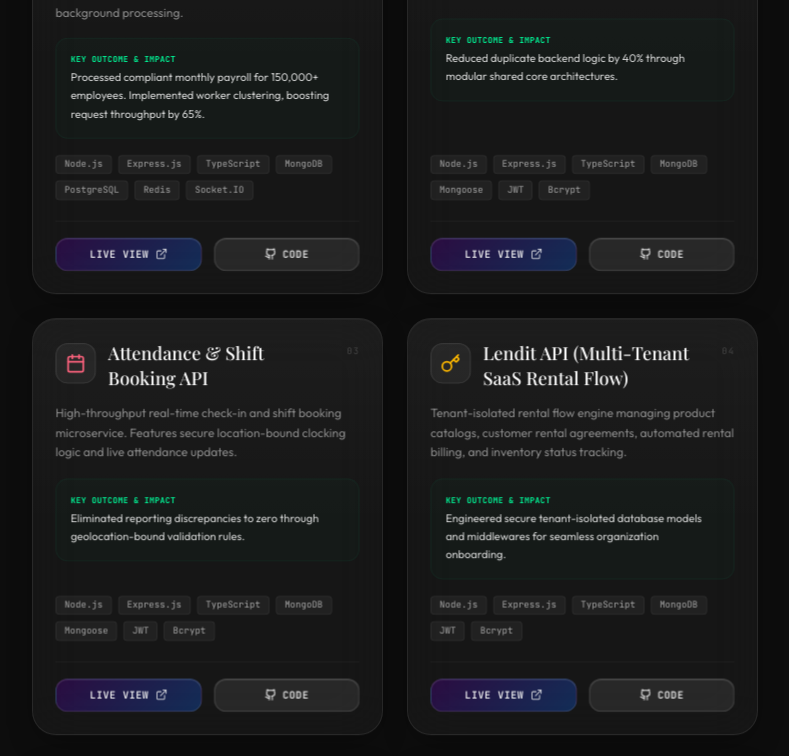
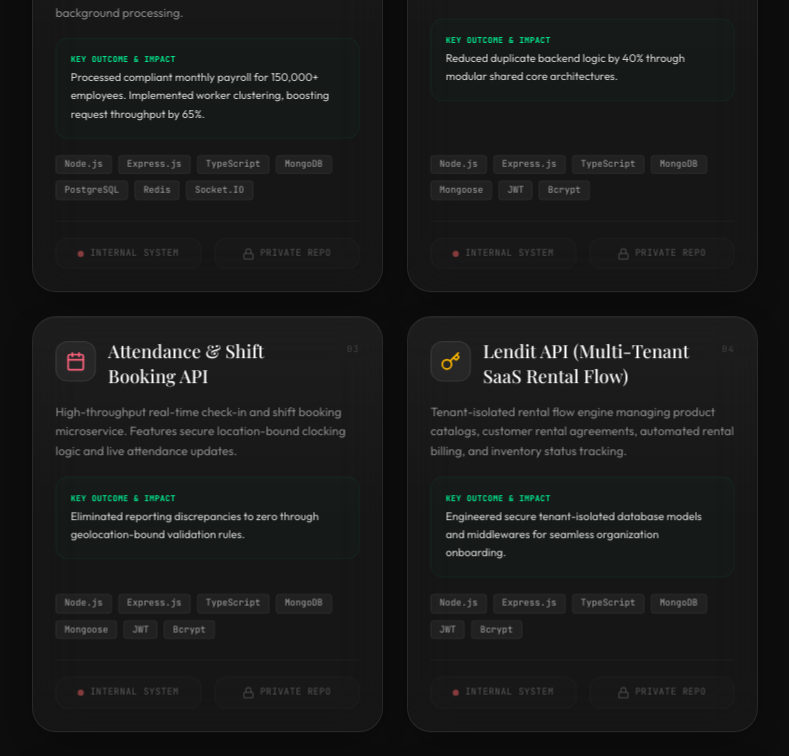
Before and after one commit to NajilRahman/portfolio, a React (Vite) app: page / in a window 1280 px wide. Shown: the part 1360-2116 px from the top of the page, without its empty margins (452-1241 px from the left). Built offline with nearby package versions, Linux system fonts and the light colour scheme; a web font is replaced by a local one.

Commit message:
Disable Live View and Code links for private company projects

```diff
--- a/src/components/Projects.tsx
+++ b/src/components/Projects.tsx
@@ -9,6 +9,7 @@
   icon: React.ReactNode;
   demoUrl: string;
   sourceUrl: string;
+  isPrivate?: boolean;
 }
 
 const projectsData: Project[] = [
@@ -19,7 +20,8 @@
     impact: "Processed compliant monthly payroll for 150,000+ employees. Implemented worker clustering, boosting request throughput by 65%.",
     icon: <Server className="w-5 h-5 text-indigo-400" />,
     demoUrl: "#",
-    sourceUrl: "https://github.com/NajilRahman"
+    sourceUrl: "https://github.com/NajilRahman",
+    isPrivate: true
   },
   {
     name: "Arnoc API (Gamified Car Wash Platform)",
@@ -28,7 +30,8 @@
     impact: "Reduced duplicate backend logic by 40% through modular shared core architectures.",
     icon: <Car className="w-5 h-5 text-pink-400" />,
     demoUrl: "#",
-    sourceUrl: "https://github.com/NajilRahman"
+    sourceUrl: "https://github.com/NajilRahman",
+    isPrivate: true
   },
   {
     name: "Attendance & Shift Booking API",
@@ -37,7 +40,8 @@
     impact: "Eliminated reporting discrepancies to zero through geolocation-bound validation rules.",
     icon: <Calendar className="w-5 h-5 text-rose-400" />,
     demoUrl: "#",
-    sourceUrl: "https://github.com/NajilRahman"
+    sourceUrl: "https://github.com/NajilRahman",
+    isPrivate: true
   },
   {
     name: "Lendit API (Multi-Tenant SaaS Rental Flow)",
@@ -46,7 +50,8 @@
     impact: "Engineered secure tenant-isolated database models and middlewares for seamless organization onboarding.",
     icon: <Key className="w-5 h-5 text-amber-400" />,
     demoUrl: "#",
-    sourceUrl: "https://github.com/NajilRahman"
+    sourceUrl: "https://github.com/NajilRahman",
+    isPrivate: true
   },
   {
     name: "Stocksigo API (Inventory & Billing Engine)",
@@ -55,7 +60,8 @@
     impact: "Engineered real-time stock aggregation workflows and transaction logs, preventing data/billing mismatches.",
     icon: <ShoppingBag className="w-5 h-5 text-emerald-400" />,
     demoUrl: "#",
-    sourceUrl: "https://github.com/NajilRahman"
+    sourceUrl: "https://github.com/NajilRahman",
+    isPrivate: true
   },
   {
     name: "Athenora API (LMS & Class Scheduler)",
@@ -64,7 +70,8 @@
     impact: "Created modular REST endpoints for student-teacher sessions and cloud file/folder organization structures.",
     icon: <BookOpen className="w-5 h-5 text-sky-400" />,
     demoUrl: "#",
-    sourceUrl: "https://github.com/NajilRahman"
+    sourceUrl: "https://github.com/NajilRahman",
+    isPrivate: true
   },
   {
     name: "AI-Assisted Customer Relationship Management",
@@ -73,7 +80,8 @@
     impact: "Integrated local Ollama & OpenRouter models to automate qualitative lead triage and categorization.",
     icon: <Brain className="w-5 h-5 text-purple-400" />,
     demoUrl: "#",
-    sourceUrl: "https://github.com/NajilRahman"
+    sourceUrl: "https://github.com/NajilRahman",
+    isPrivate: true
   },
   {
     name: "WebAuthn Passkey & SSO Handoff Gateway",
@@ -82,7 +90,8 @@
     impact: "Replaced legacy credentials with Passkeys, cutting login latency by 50% and protecting session cookies.",
     icon: <Lock className="w-5 h-5 text-teal-400" />,
     demoUrl: "#",
-    sourceUrl: "https://github.com/NajilRahman"
+    sourceUrl: "https://github.com/NajilRahman",
+    isPrivate: true
   }
 ];
 
@@ -208,6 +217,18 @@
               </div>
 
               {/* Actions */}
+              {project.isPrivate ? (
+                <div className="flex items-center justify-between border-t border-white/5 pt-4 mt-5 gap-3 w-full">
+                  <span className="font-mono text-[9px] uppercase tracking-wider text-graphite bg-white/2 px-3 py-2 rounded-xl border border-white/5 flex items-center gap-1.5 flex-1 justify-center select-none opacity-60">
+                    <span className="w-1.5 h-1.5 rounded-full bg-red-400/80" />
+                    Internal System
+                  </span>
+                  <span className="font-mono text-[9px] uppercase tracking-wider text-graphite bg-white/2 px-3 py-2 rounded-xl border border-white/5 flex items-center gap-1.5 flex-1 justify-center select-none opacity-60">
+                    <Lock className="w-3 h-3 text-graphite/80" />
+                    Private Repo
+                  </span>
+                </div>
+              ) : (
                 <div className="flex items-center justify-between border-t border-white/5 pt-4 mt-5 gap-3">
                   <button
                     onClick={() => triggerMockAlert(project.name)}
@@ -227,6 +248,7 @@
                     Code
                   </a>
                 </div>
+              )}
             </div>
 
             {/* Dynamic visual notification overlay */}
```
Lines whose indentation alone changed are shown as unchanged.
